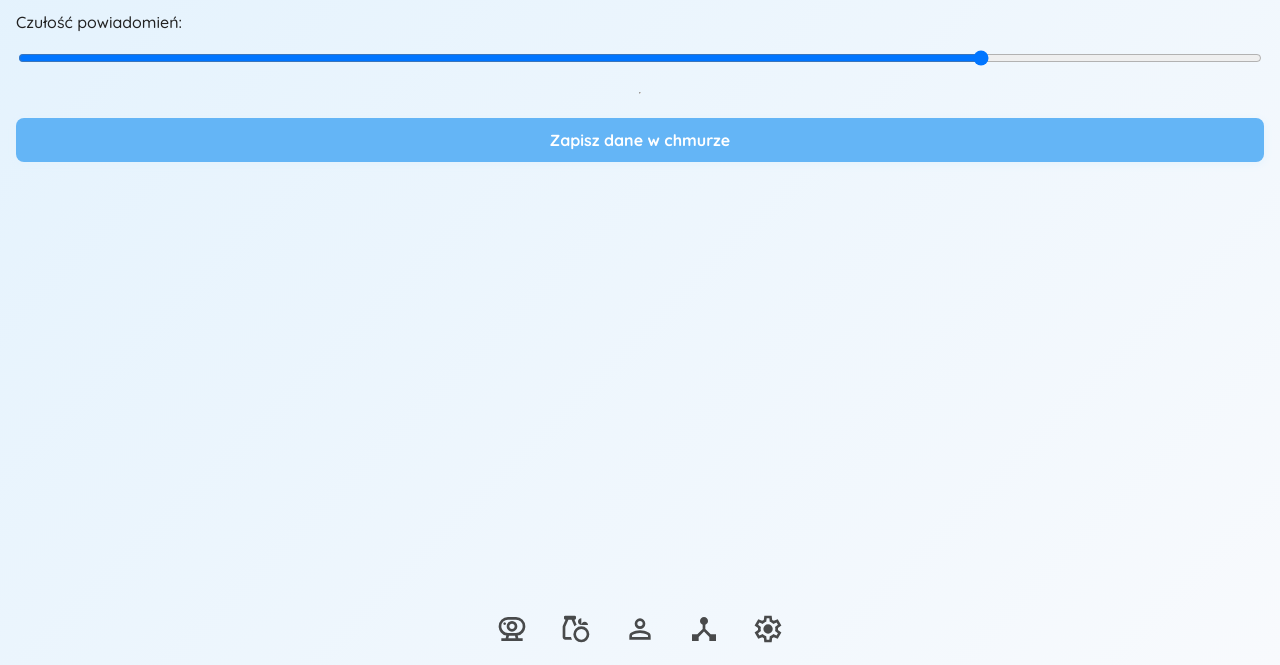
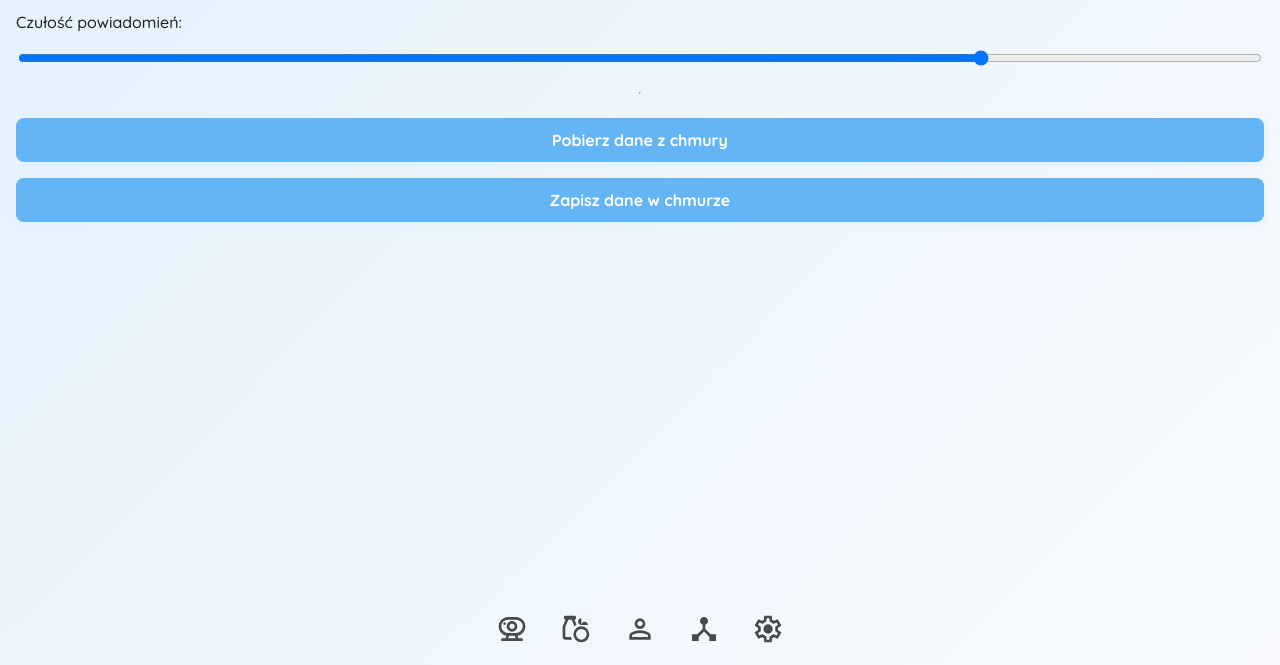
Before and after one commit to marekk3301/wartek, a plain HTML site: page settings.html in a window 1280 px wide. Shown: the part 135-800 px from the top of the page. Drawn offline with Linux system fonts and the light colour scheme.

Commit message:
settings typo

```diff
--- a/settings.html
+++ b/settings.html
@@ -44,6 +44,8 @@
     Czułość powiadomień:
     <input type="range" min="1" max="10" value="8" />
     <hr>
+    <input type="button" value="Pobierz dane z chmury" style="background: #64b5f6; color: #fff; border: none; border-radius: 8px; padding: 12px 24px; font-size: 1em; font-family: 'Quicksand', Arial, sans-serif; font-weight: 700; cursor: pointer; box-shadow: 0 2px 8px #e3f2fd; transition: background 0.2s;">
+
     <input type="button" value="Zapisz dane w chmurze" style="background: #64b5f6; color: #fff; border: none; border-radius: 8px; padding: 12px 24px; font-size: 1em; font-family: 'Quicksand', Arial, sans-serif; font-weight: 700; cursor: pointer; box-shadow: 0 2px 8px #e3f2fd; transition: background 0.2s;">
   </main>
   <footer style="display:flex; justify-content:center; gap:32px; padding:16px 0; background:none; border-top:none;">
```
